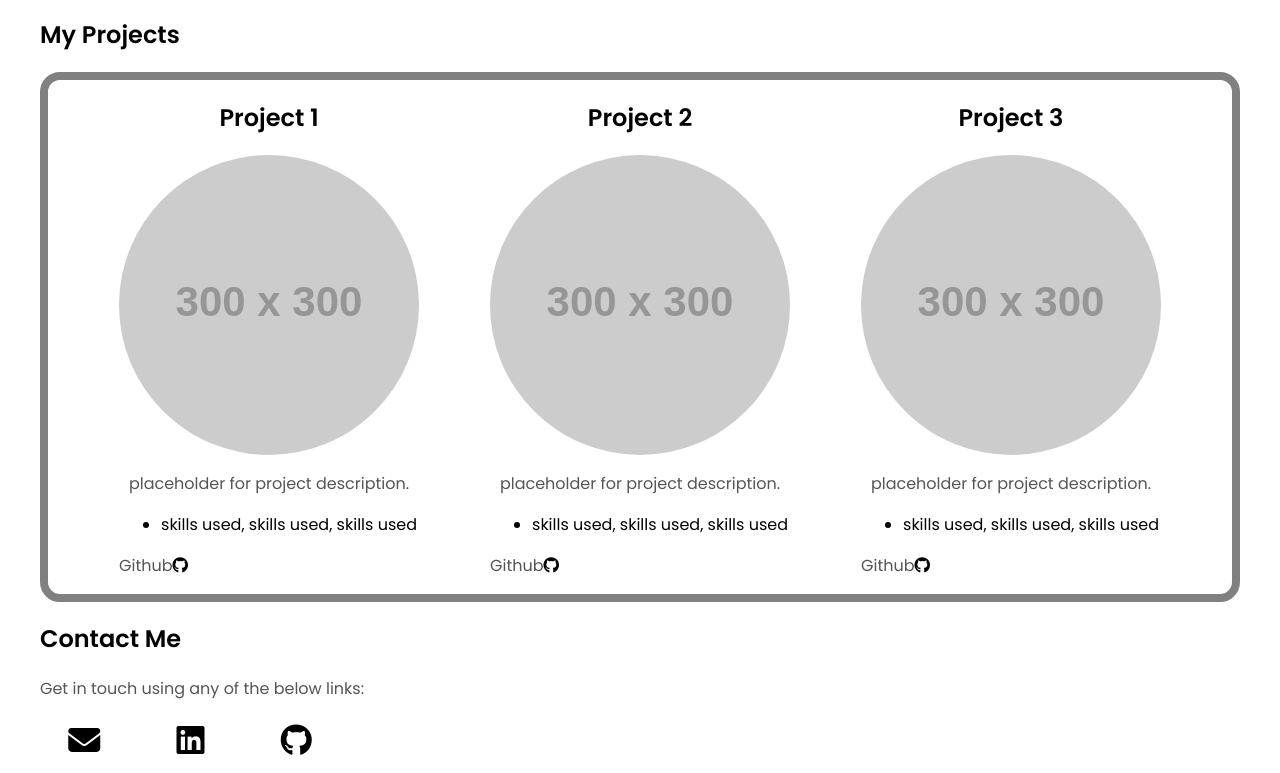
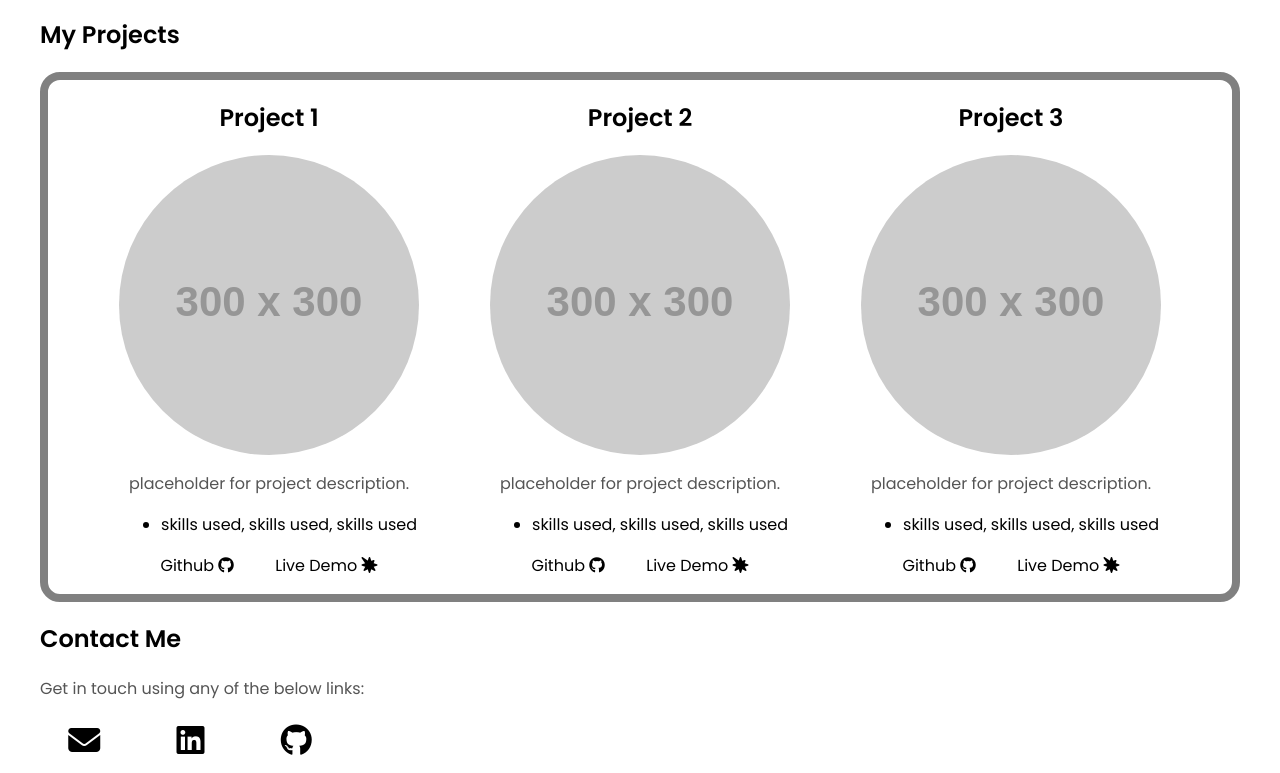
Before and after one commit to vgreig/portfolio-website, a plain HTML site: page index.html in a window 1280 px wide. Shown: the part 581-1354 px from the top of the page. Drawn offline with Linux system fonts and the light colour scheme; placeholder pictures from the web are drawn by us.

Commit message:
add portfolio links

```diff
--- a/projects.json
+++ b/projects.json
@@ -5,21 +5,24 @@
         "img": "https://via.placeholder.com/300x300",
         "desc": "placeholder for project description.",
         "skills": "skills used, skills used, skills used",
-        "github": "https://github.com/vgreig"
+        "github": "https://github.com/vgreig",
+        "live": "https://github.com/vgreig"
       },
       {
         "name": "Project 2",
         "img": "https://via.placeholder.com/300x300",
         "desc": "placeholder for project description.",
         "skills": "skills used, skills used, skills used",
-        "github": "https://github.com/vgreig"
+        "github": "https://github.com/vgreig",
+        "live": "https://github.com/vgreig"
       },
       {
         "name": "Project 3",
         "img": "https://via.placeholder.com/300x300",
         "desc": "placeholder for project description.",
         "skills": "skills used, skills used, skills used",
-        "github": "https://github.com/vgreig"
+        "github": "https://github.com/vgreig",
+        "live": "https://github.com/vgreig"
       }
     ]
 }
--- a/script.js
+++ b/script.js
@@ -14,7 +14,8 @@ fetch(`projects.json`).then(function (res) {
                     <ul class="skills">
                         <li>${project.skills}</li>
                     </ul>
-                    <p>Github<a href="${project.github}"><i class="fa-brands fa-github"></i></a></p>
+                    <p class="p-links"><a href="${project.github}">Github <i class="fa-brands fa-github"></i></a>
+                    <a href="${project.live}">Live Demo <i class="fa-solid fa-burst"></i></a></p>
                 </div>
 
             `
--- a/style.css
+++ b/style.css
@@ -149,4 +149,9 @@ h2{
     align-items: center;
 }
 
+.p-links{
+    display:flex;
+    justify-content: space-evenly;
+}
+
 /*turn pictures into clicks */
```
